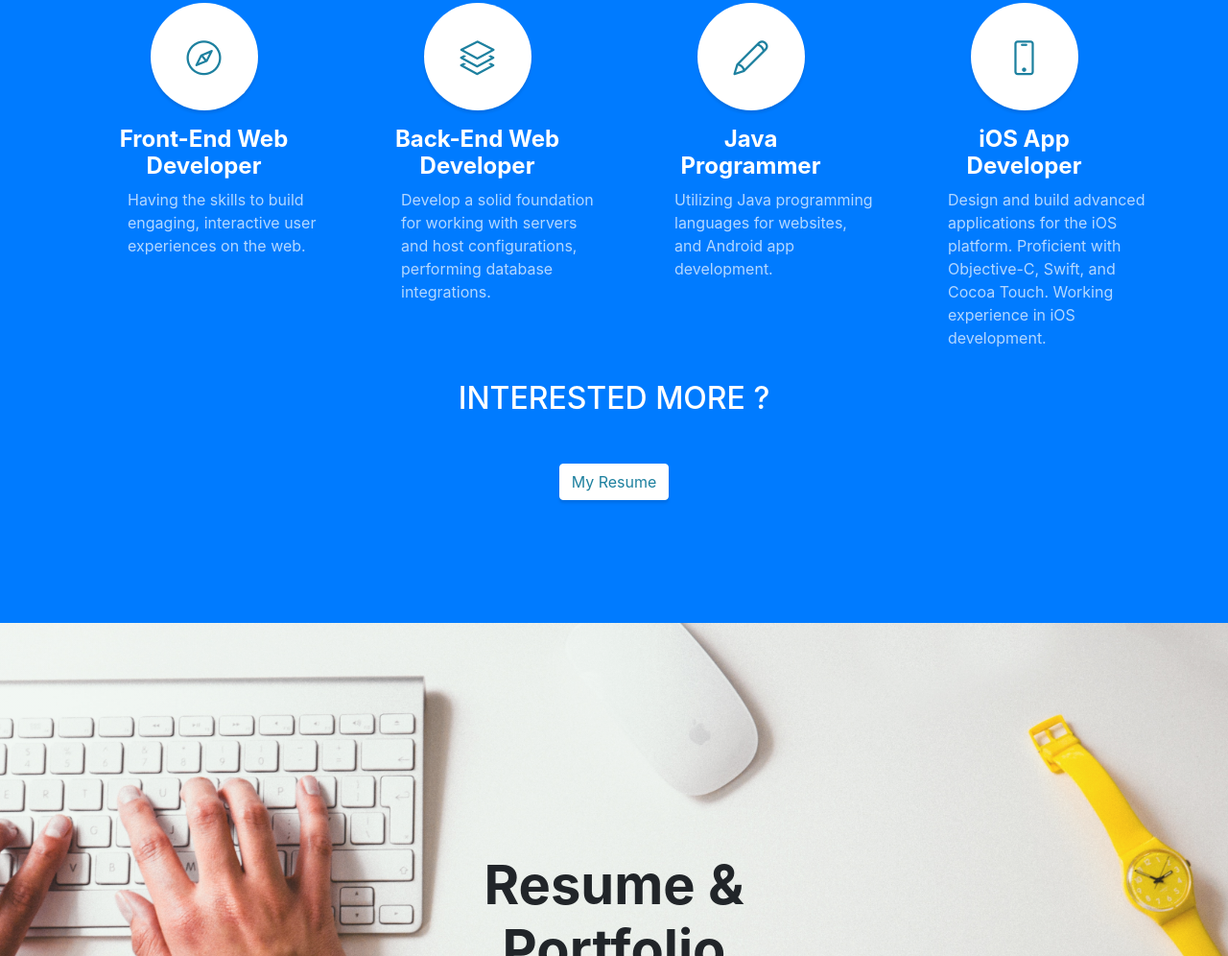
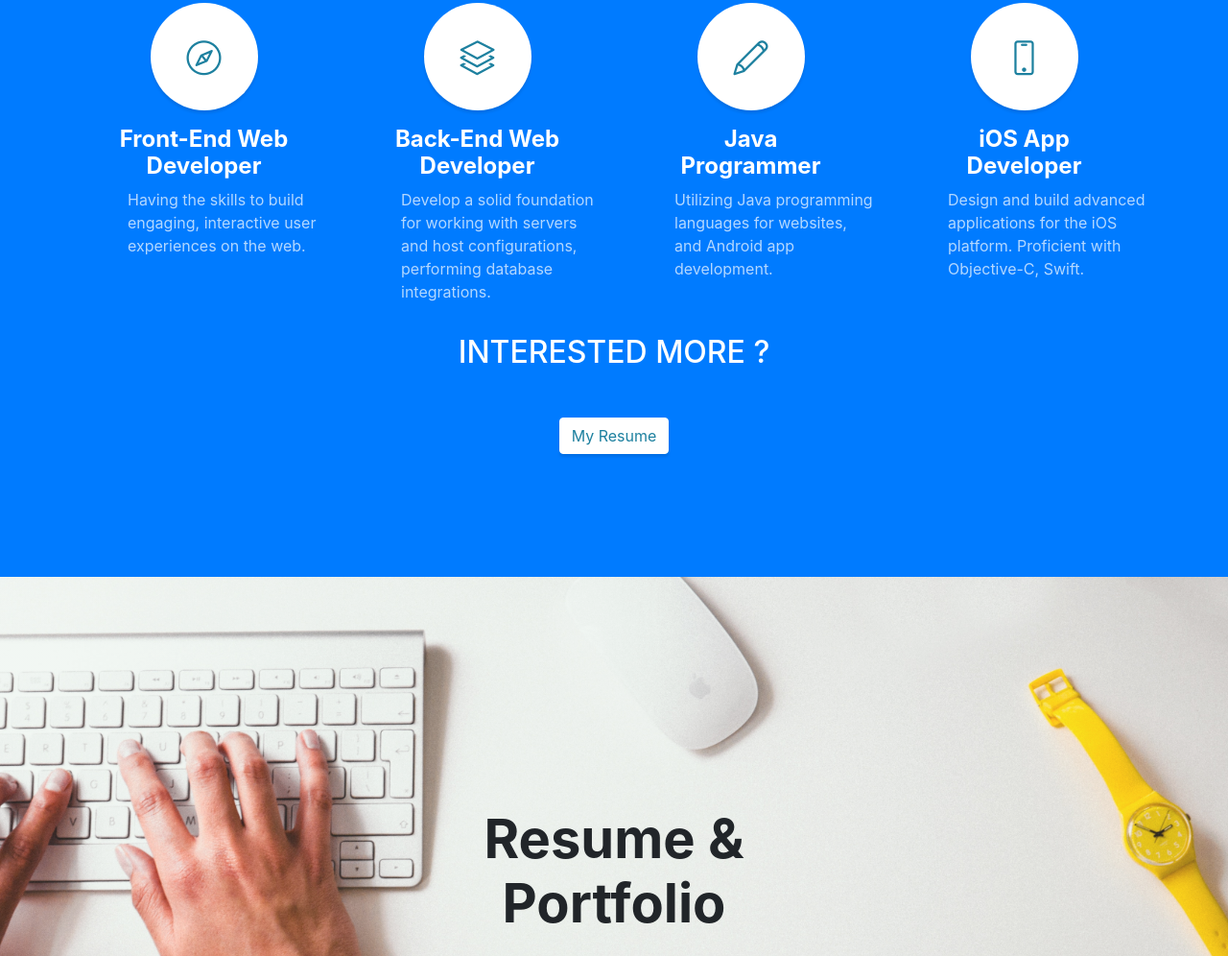
Before and after one commit to lineageichiro/lineageichiro.github.io, a website with bundled scripts: page index.html in a window 1280 px wide. Shown: the part 1575-2571 px from the top of the page at 96% size. Built offline with nearby package versions, Linux system fonts and the light colour scheme.

Commit message:
Update index.html

```diff
--- a/index.html
+++ b/index.html
@@ -117,7 +117,7 @@
             <h4>
               <strong>iOS App <br>Developer</strong>
             </h4>
-            <p class="text-faded mb-0 text-left">Design and build advanced applications for the iOS platform. Proficient with Objective-C, Swift, and Cocoa Touch. Working experience in iOS development.</p>
+            <p class="text-faded mb-0 text-left">Design and build advanced applications for the iOS platform. Proficient with Objective-C, Swift.</p>
           </div>
         </div>
         <div class="content-section-heading">
```
